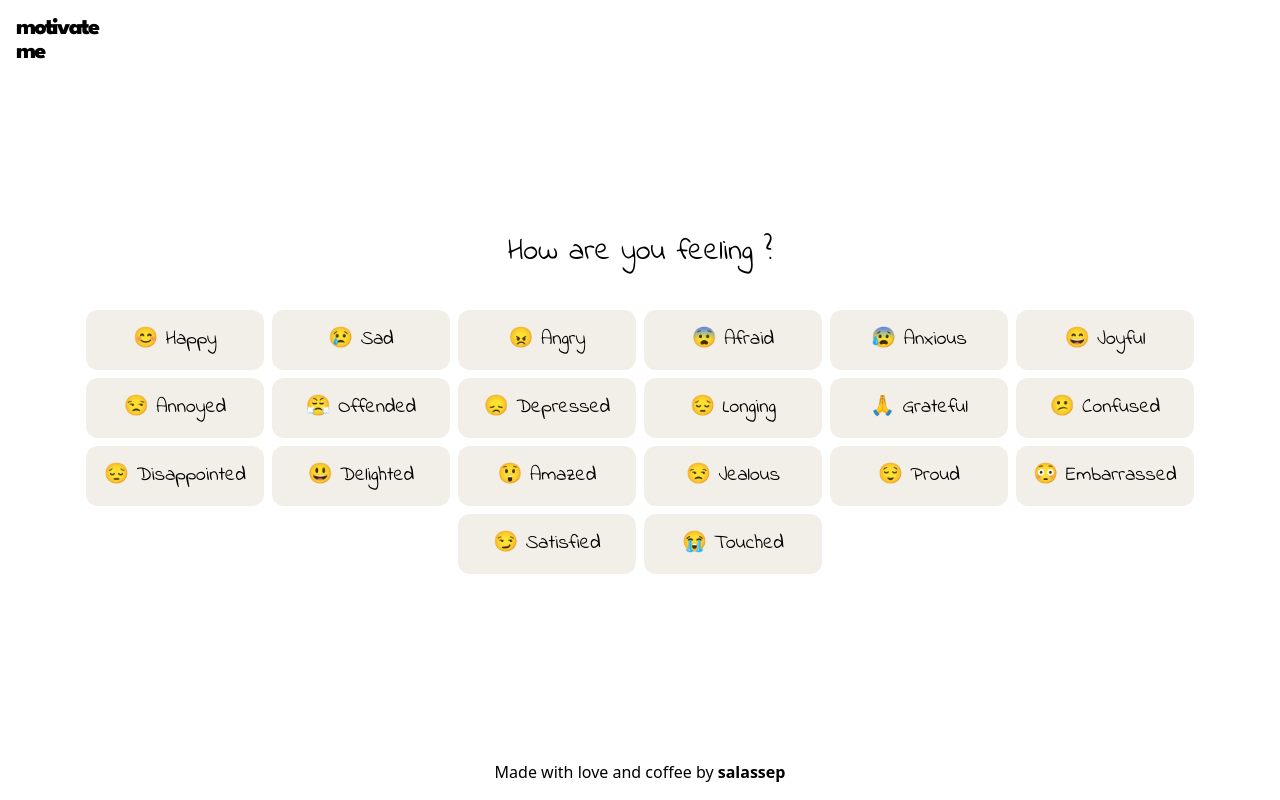
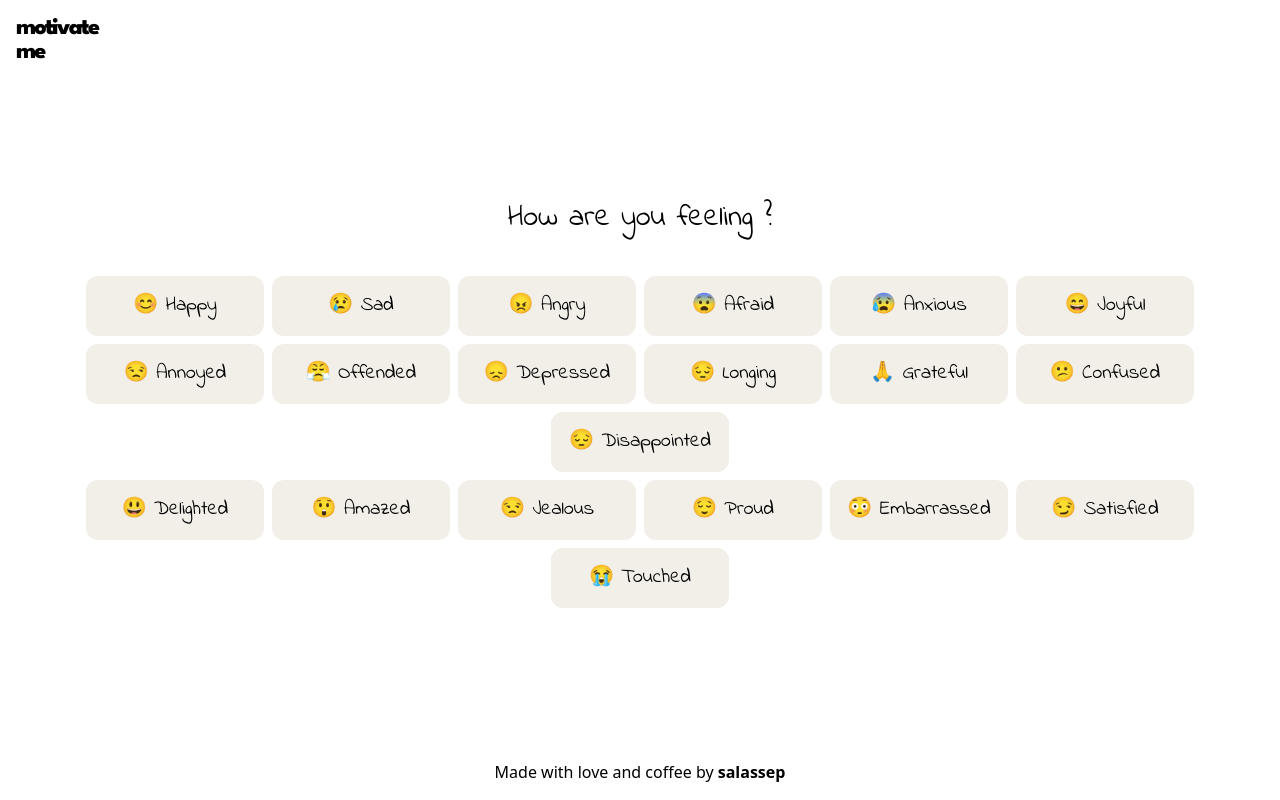
Before and after one commit to salassep/motivate-me, a React (Vite) app: page / in a window 1280 px wide. Built offline with nearby package versions, Linux system fonts and the light colour scheme; no server answers.

Commit message:
update emotions layotu

```diff
--- a/src/layouts/main.tsx
+++ b/src/layouts/main.tsx
@@ -37,21 +37,37 @@ export default function Main() {
     '😭 Touched'
   ];
 
+  const groupedEmotions = [];
+  let groupSize = 7;
+
+  for (let i = 0; i < emotions.length; i += groupSize) {
+    groupSize = groupedEmotions.length % 2 === 0 ? 6 : 7;
+    groupedEmotions.push(emotions.slice(i, i + groupSize));
+  }
+
   return (
     <main className="grow flex flex-col justify-center max-w-[1300px] mx-auto">
       {
         motivation === null && loading
         ? <>
             <h2 className="text-3xl">How are you feeling ?</h2>
-            <ul className="mt-10 flex justify-center gap-2 flex-wrap">
+            <div className="mt-10 space-y-2">
               {
-                emotions.map((emotion, index) => (
-                  <li key={index}>
-                    <Emotion handleClick={() => handleChangeEmotion(emotion)} name={emotion} />
-                  </li>
+                groupedEmotions.map((group, groupIndex) => (
+                  <div key={groupIndex} className="flex gap-2 justify-center flex-wrap">
+                    {
+                      group.map((emotion, index) => (
+                        <Emotion
+                          key={index}
+                          name={emotion}
+                          handleClick={() => handleChangeEmotion(emotion.split(' ')[1])}
+                        />
+                      ))
+                    }
+                  </div>
                 ))
               }
-            </ul>
+            </div>
           </>
         : <>
             <Motivation qoute={motivation!} />
```
